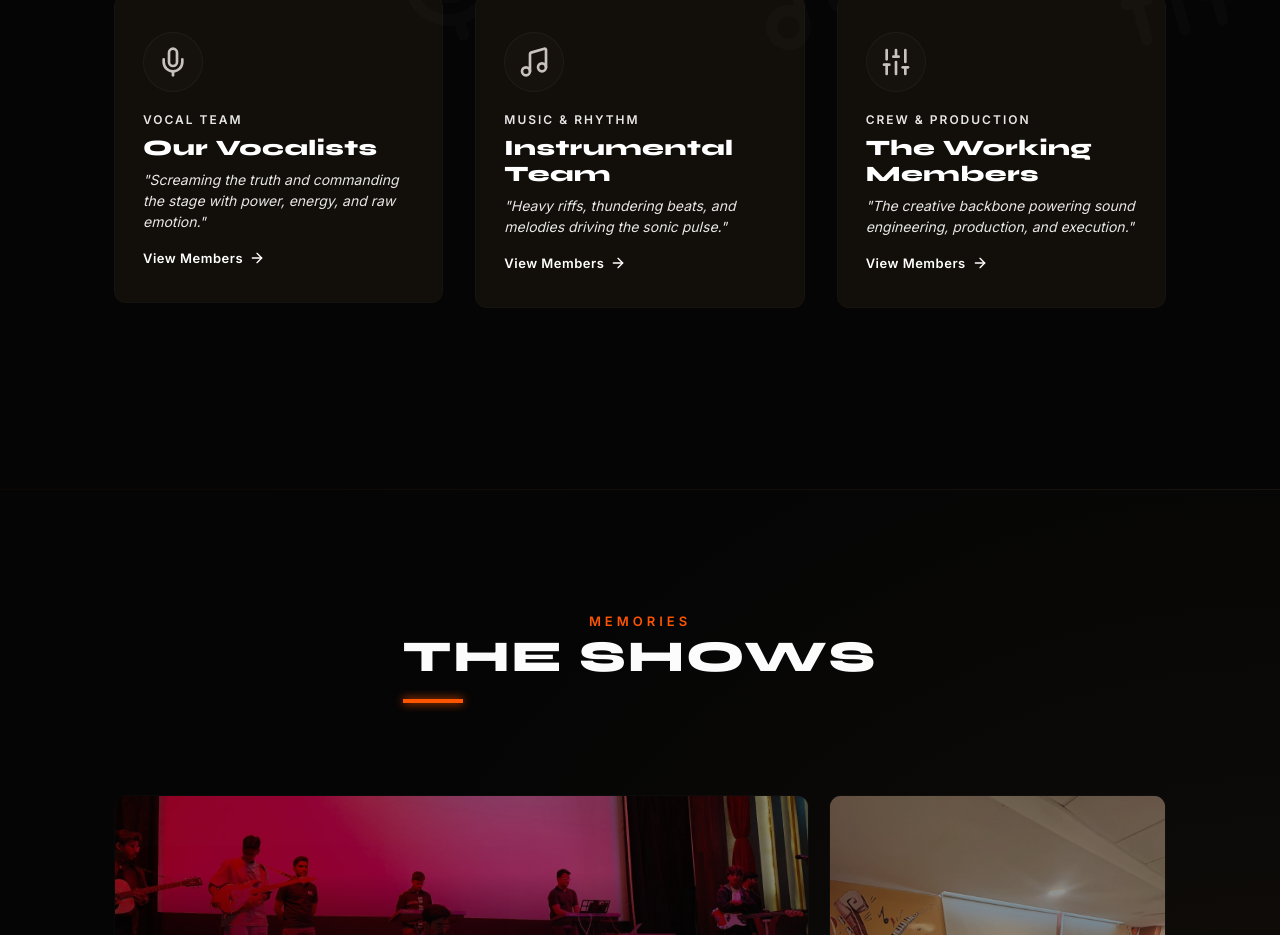
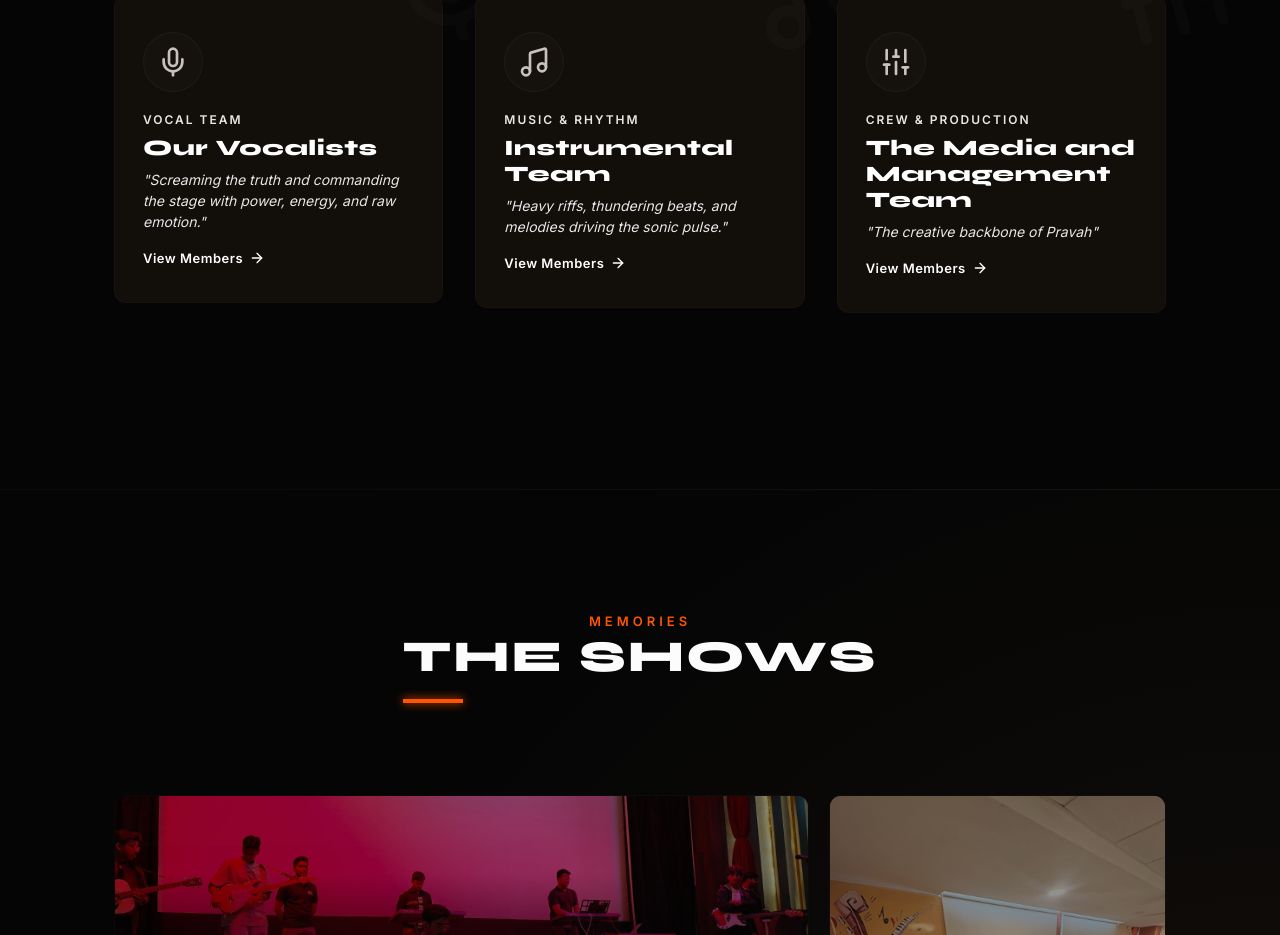
Before and after one commit to shaurya0002/project-x, a React (Vite) app: page / in a window 1280 px wide. Shown: the part 2711-3646 px from the top of the page. Built offline with nearby package versions, Linux system fonts and the light colour scheme.

Commit message:
Added new members

```diff
--- a/src/data/teamData.js
+++ b/src/data/teamData.js
@@ -75,7 +75,19 @@ export const teamData = {
         id: 11,
         name: 'Ansh Mishra',
         role: 'Vocalist',
-        instagram: 'https://www.instagram.com/ansh_sings_95?stkn=ZGE0NTR4OXZuN2hl'
+        instagram: 'https://www.instagram.com/ansh_sings_95?stkn=ZGE0NTR4OXZuN2hl',
+      },
+      {
+        id:13,
+        name:'Advika Mishra',
+        role:'Vocalist',
+        instagram:'',
+      },
+      {
+        id:14,
+        name:'Jahnvi',
+        role:'Vocalist',
+        instagram:'',
       }
     ]
   },
@@ -131,7 +143,7 @@ export const teamData = {
   },
   'working-members': {
     id: 'working-members',
-    title: 'The Working Members',
+    title: 'The Media and Management Team',
     category: 'CREW & PRODUCTION',
     description: 'The dedicated backbone managing production, sound engineering, and seamless event execution.',
     members: [
@@ -154,7 +166,21 @@ export const teamData = {
         name: 'Mayank Shukla',
         role: 'Visual Graphics and video editing',
         quote: 'Enhancing the moments captured',
-        instagram: 'https://www.instagram.com/mankupulled?igsi=MXZoMGcyYXVnZmdocw=='
+        instagram: 'https://www.instagram.com/mankupulled?igsi=MXZoMGcyYXVnZmdocw==',
+      },
+      {
+        id: 4,
+        name: 'Aman',
+        role:'',
+        quote:'',
+        instagram:'',
+      },
+      {
+        id: 5,
+        name: 'Aryan',
+        role: ' ',
+        quote: '',
+        instagram: '',
       }
     ]
   }
--- a/src/pages/Lineup.jsx
+++ b/src/pages/Lineup.jsx
@@ -22,10 +22,10 @@ export default function Lineup() {
     },
     {
       id: 'working-members',
-      title: 'The Working Members',
+      title: 'The Media and Management Team',
       category: 'CREW & PRODUCTION',
       icon: <Sliders size={32} />,
-      quote: 'The creative backbone powering sound engineering, production, and execution.'
+      quote: 'The creative backbone of Pravah'
     }
   ];
 
```
